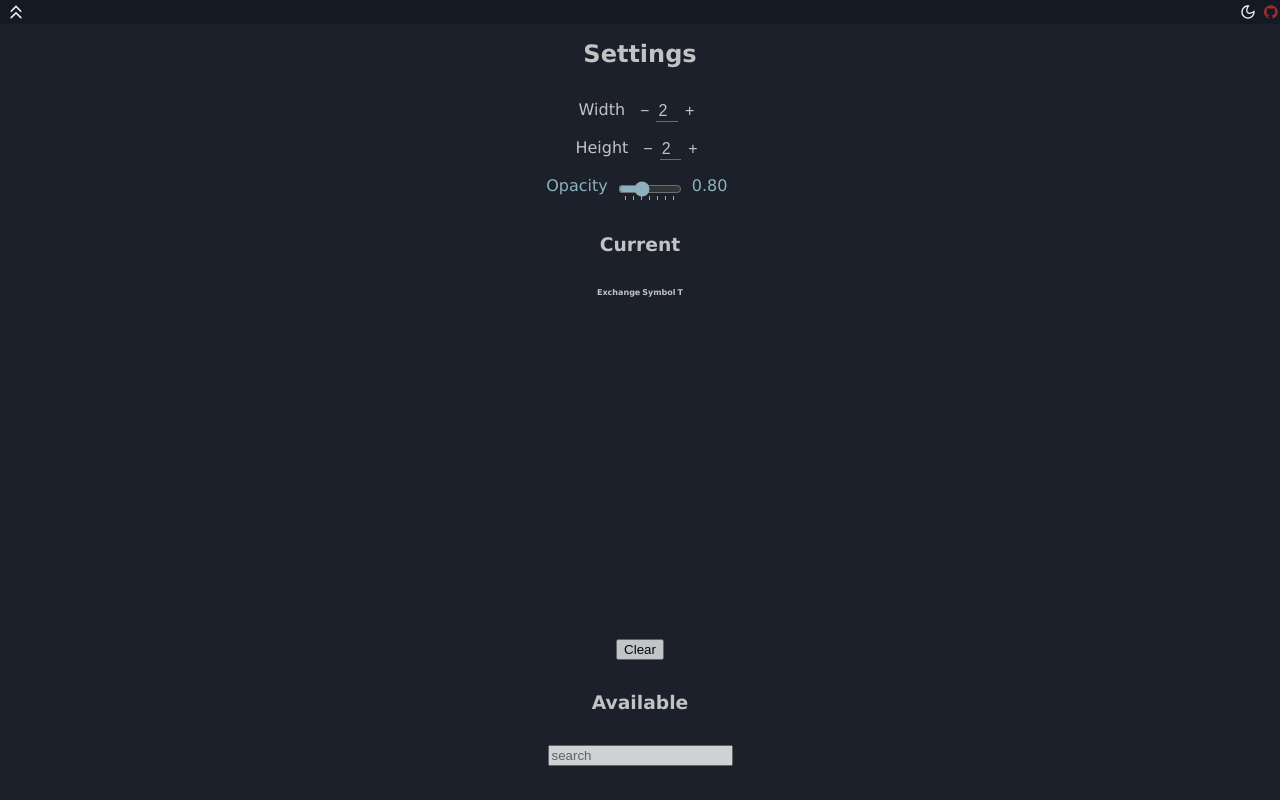
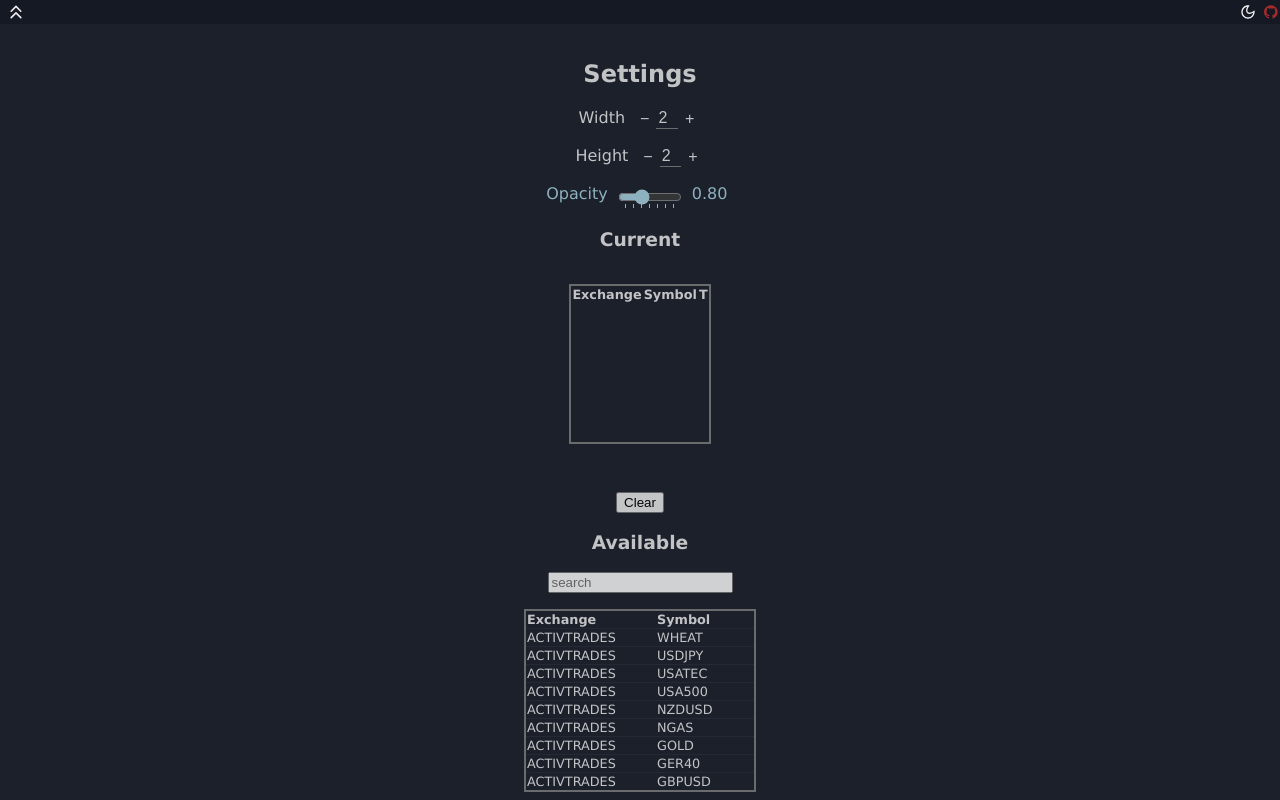
Before and after one commit to glipitch/charts, a plain HTML site: page front/index.html in a window 1280 px wide. Drawn offline with Linux system fonts and the light colour scheme.

```diff
--- a/front/css/tables.css
+++ b/front/css/tables.css
@@ -1,18 +1,36 @@
+.dialog-content {
+    overflow-y: auto;
+    width: 100%;
+    display: flex;
+
+    max-height: 100%;
+    flex-direction: column;
+    align-items: center;
+
+}
+
 table {
     color: var(--highlight-color);
     display: block;
-    height: 20rem;
-    min-height: 20rem;
+    max-height: 20rem;
+    min-height: 10rem;
     overflow-y: auto;
     overflow-x: auto;
     margin: 1rem;
     margin-left: auto;
     margin-right: auto;
     max-width: 90%;
+    border-collapse: collapse;
+    scrollbar-width: thick;
+    border-width: 2px;
+    border-style: solid;
 }
 
+
+
+
 table * {
-    font-size: .5rem;
+    font-size: .8rem;
 }
 
 th {
@@ -46,18 +64,18 @@
 
 td:nth-child(1) {
 
-    max-width: 4rem;
+    max-width: 8rem;
     word-wrap: break-word;
 }
 
 td:nth-child(2) {
 
-    max-width: 5rem;
+    max-width: 6rem;
     word-wrap: break-word;
 }
 
-table {
-    border-collapse: collapse;
+.current {
+    margin-bottom: 3rem;
 }
 
 tr {
--- a/front/index.html
+++ b/front/index.html
@@ -17,6 +17,7 @@
 
 <body>
   <dialog>
+    <div class="dialog-content">
       <h2>Settings</h2>
       <div class="settings">
         <div class="dimensions-container">
@@ -65,6 +66,7 @@
           <td>loading...</td>
         </tr>
       </table>
+    </div>
   </dialog>
   <header>
     <div class="dialog-visibility">
```
Lines whose indentation alone changed are shown as unchanged.
